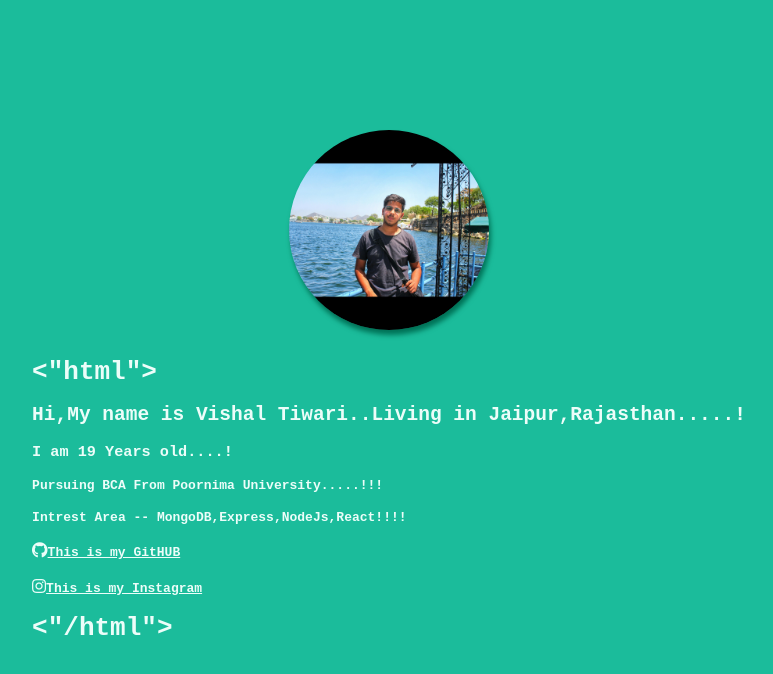
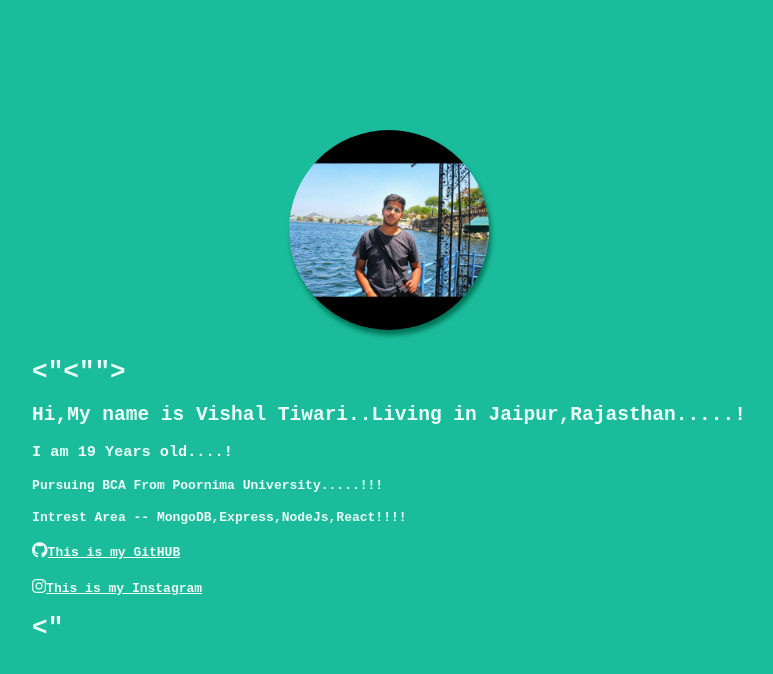
Before and after one commit to vishal-tiwari001/portfolio_site, a plain HTML site: page index.html in a window 1280 px wide. Shown: the whole page, without its empty margins (251-1024 px from the left). Drawn offline with Linux system fonts and the light colour scheme.

Commit message:
Fix para...

```diff
--- a/index.html
+++ b/index.html
@@ -14,7 +14,7 @@
     <header class="site-header">
     <img class="profile-pic" src="./image/TT.jpg" >
     <div class="site-header-content">
-    <h1> <"html"></h1>
+    <h1> <"<""></h1>
     <h2>Hi,My name is Vishal Tiwari..Living in Jaipur,Rajasthan.....!</h1>
     <h3>I am 19 Years old....!</h3>
     <h4>Pursuing BCA From Poornima University.....!!!</h4>
@@ -22,7 +22,7 @@
     <h4> <i class="fab fa-github"></i></i><a class="Course-link" href="https://github.com/vishal-tiwari001">This is my GitHUB</a> </h4>
     <h4> <i class="fab fa-instagram"></i></i><a class="Course-link" href="https://www.instagram.com/__vishal02/">This is my Instagram</a> </h4>
 
-    <h1><"/html"></h1>
+    <h1><"</"></h1>
     </div>
 </header>
 </body>
```
